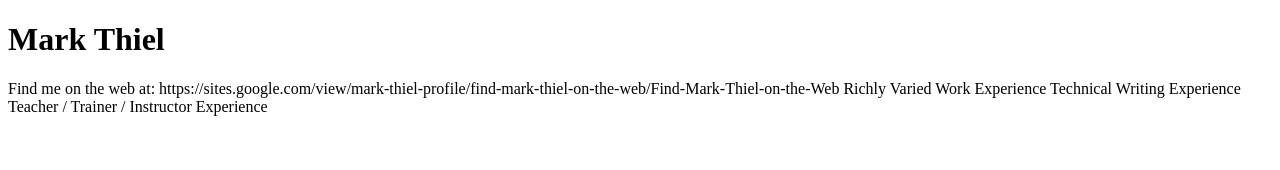
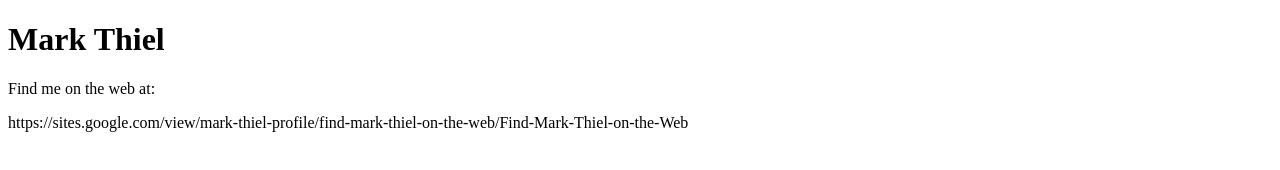
Before and after one commit to Mark-Thiel/Communications, a plain HTML site: page index.html in a window 1280 px wide. Drawn offline with Linux system fonts and the light colour scheme.

Commit message:
Fixed index.html
Signed-off-by: Communications <47089503+Mark-Thiel@users.noreply.github.com>

```diff
--- a/index.html
+++ b/index.html
@@ -2,14 +2,11 @@
 <html>
 <body>
 <h1>Mark Thiel</h1>
-<p>Find me on the web at:
-https://sites.google.com/view/mark-thiel-profile/find-mark-thiel-on-the-web/Find-Mark-Thiel-on-the-Web
+<p>Find me on the web at:</p>
 
-Richly Varied Work Experience
 
-Technical Writing Experience
+<p>https://sites.google.com/view/mark-thiel-profile/find-mark-thiel-on-the-web/Find-Mark-Thiel-on-the-Web</p>
 
-Teacher / Trainer / Instructor Experience
 
 
 </p>
```
